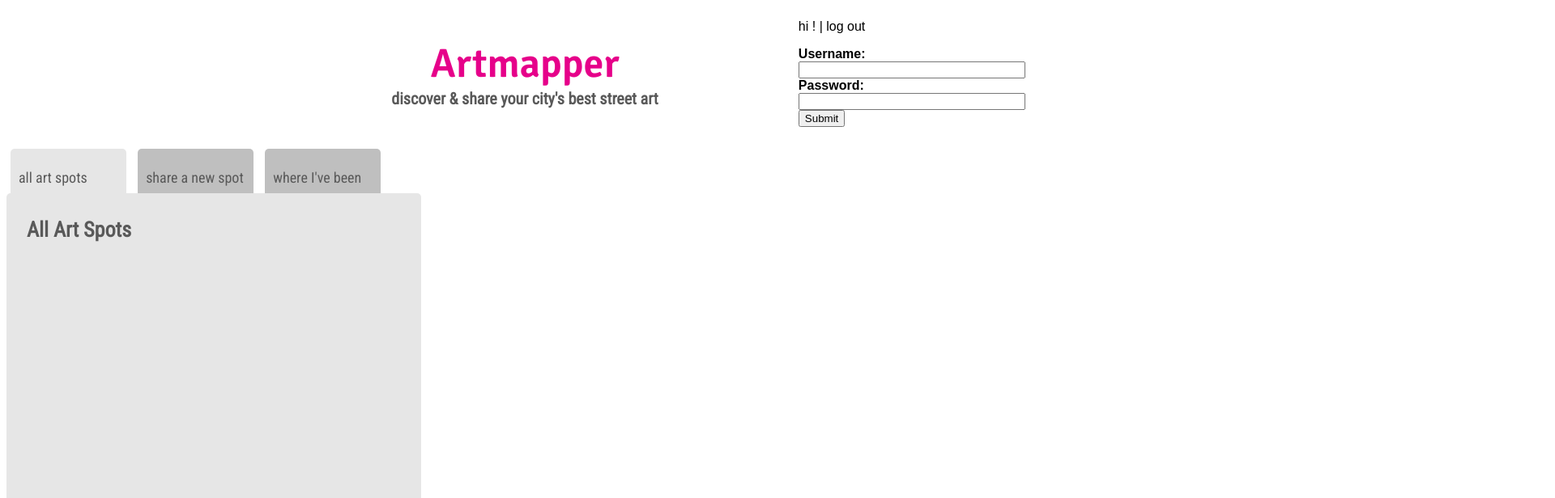
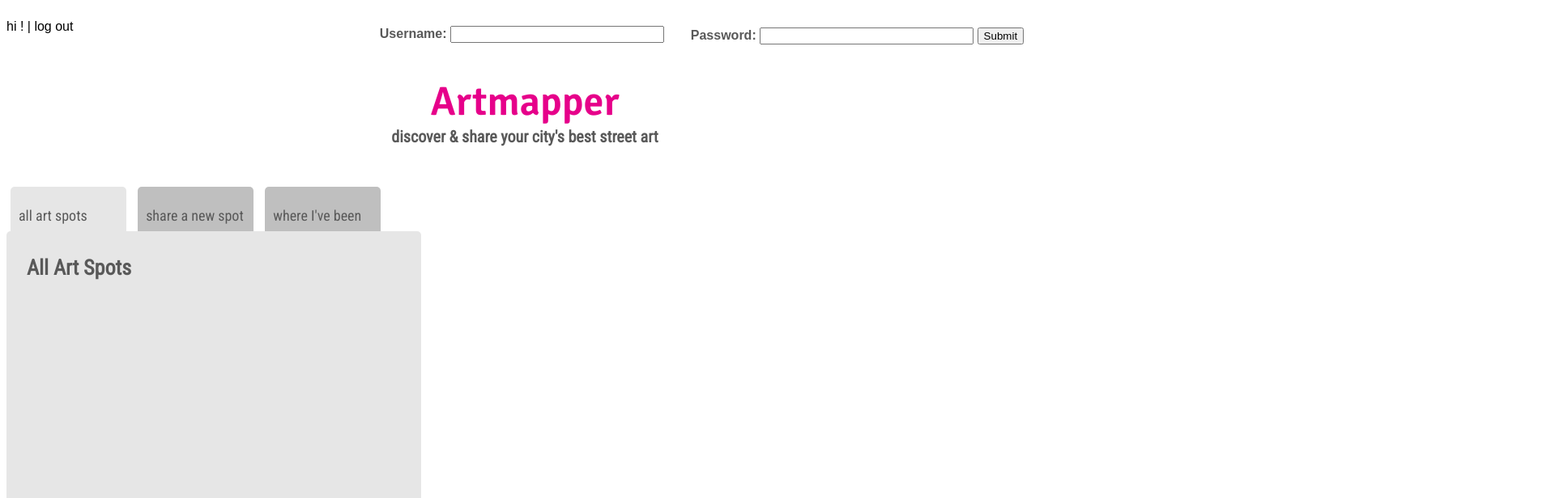
Before and after one commit to maggielove/graffiti_hunt_app, a website: page public/index.html at #/places in a window 1280 px wide. Shown: the top 616 px of the page at 81% size, 1920 px wide, since content can reach past the window. Drawn offline with nearby package versions, Linux system fonts and the light colour scheme; some packages are replaced by stand-ins of ours; no server answers.

Commit message:
styled log in form

```diff
--- a/public/css/style.css
+++ b/public/css/style.css
@@ -28,11 +28,11 @@ input {
 }
 
 #username-input {
-  width: 100%;
+  width: 20%;
 }
 
 #password-input {
-  width: 100%;
+  width: 20%;
 }
 
 textarea {
@@ -179,14 +179,16 @@ text-area {
   margin-bottom: 30px;
 }
 
-#login {
+/*#login {
   float: right;
   margin-right: 30px;
   margin-bottom: 100px;
-}
+  width: 800px;
+  height: 50px;
+}*/
 
 /*#login-form {
-  width: 200%;
+
 }*/
 
 #login-link {
@@ -196,9 +198,26 @@ text-area {
   margin-right: 40px;
   font-size: 18px;
 }
-/*#edit-form {
-  margin-top: 5%;
-}*/
+
+#login-fields {
+  width: 100px;
+  height: 50px;
+  /*display: inline-block;*/
+}
+
+#username-div{
+  width: 100%;
+  margin-left: 36%;
+  margin-top: -2%;
+  color: #595959;
+}
+
+#password-div{
+  width: 100%;
+  margin-left: 30%;
+  margin-top: -1.5%;
+  color: #595959;
+}
 
 #places-section {
   z-index: 2;
--- a/public/login.html
+++ b/public/login.html
@@ -2,9 +2,9 @@
   <div ng-show="verified=true"><p>hi {{ users.verified.username }}! <a> | log out</a></p></div>
 
   <form id="login-form" ng-submit="users.loginUser()">
-    <strong>Username: </strong><input ng-model="users.single.username" id="username-input"/><br>
-    <strong>Password: </strong><input type="password" ng-model="users.single.password" id="password-input"/><br>
-    <button type="submit" id="submit-login">Submit</button>
+    <div class="login-fields" id="username-div"><strong>Username: </strong><input ng-model="users.single.username" id="username-input"/><div>
+    <div class="login-fields" id="password-div"><strong>Password: </strong><input type="password" ng-model="users.single.password" id="password-input"/>
+    <button type="submit" id="submit-login">Submit</button><div>
   </form>
 </div>
 
```
